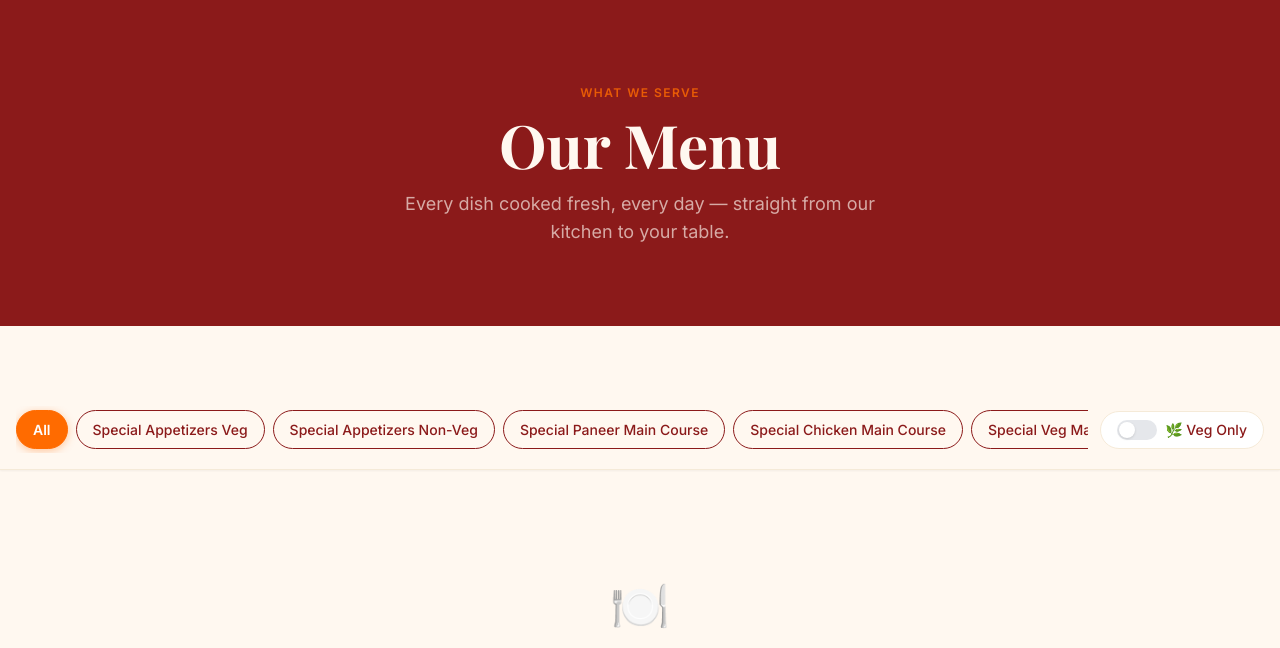
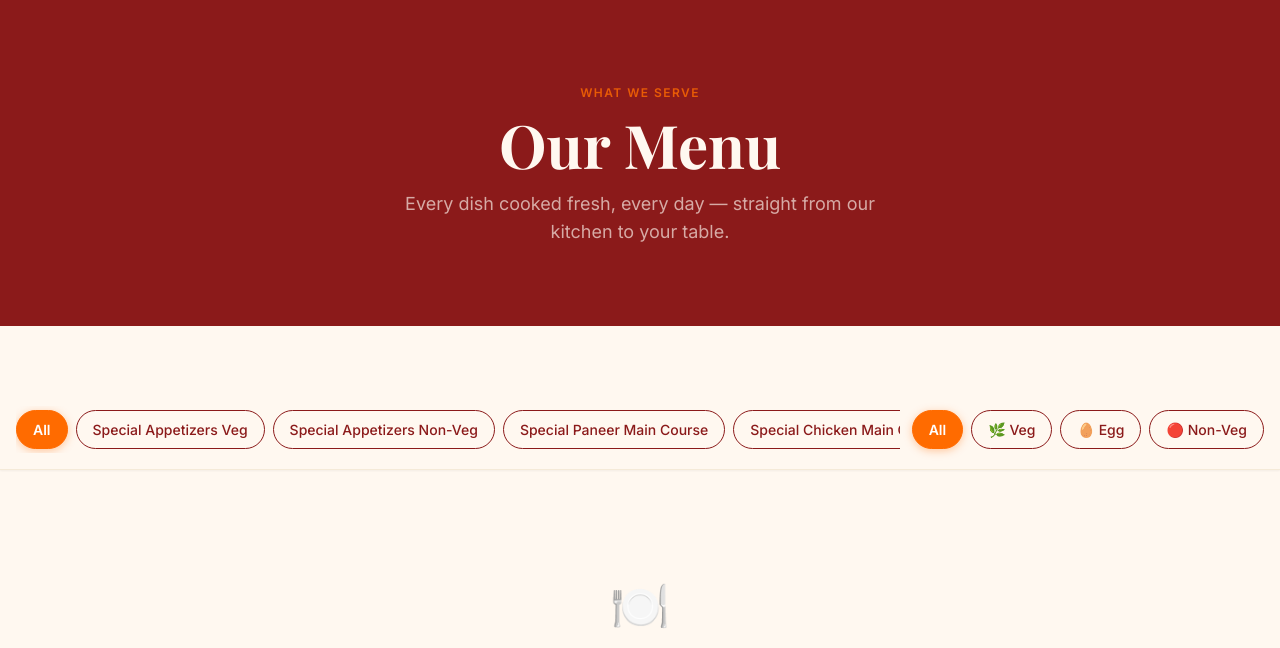
Before and after one commit to GirishInTech/DilliDaDhaba, a Django app: page /menu/ in a window 1280 px wide. Shown: the part 81-729 px from the top of the page. Run offline with Django 5.2, Linux system fonts and the light colour scheme; data comes from the database, SQL or seed files in the repository; both versions use the stored data as it was after the commit; data that the repository does not hold is empty; some libraries are stand-ins or nearby versions; some web fonts are replaced.

Commit message:
feat: add egg diet filter (All/Veg/Egg/Non-Veg) to menu page

```diff
--- a/menu/api_views.py
+++ b/menu/api_views.py
@@ -29,9 +29,11 @@ def category_list(request):
 @throttle_classes([AnonRateThrottle])
 def menu_list(request):
     """
-    GET /api/menu              — full available menu
+    GET /api/menu               — full available menu
     GET /api/menu?category=<id> — items filtered by category id
-    GET /api/menu?veg=true      — veg-only items
+    GET /api/menu?diet=veg      — veg items only (no egg)
+    GET /api/menu?diet=egg      — egg items only
+    GET /api/menu?diet=nonveg   — non-veg, non-egg items only
     """
     qs = (
         MenuItem.objects.filter(is_available=True)
@@ -43,9 +45,13 @@ def menu_list(request):
     if category_id:
         qs = qs.filter(category_id=category_id)
 
-    veg_param = request.query_params.get('veg')
-    if veg_param is not None:
-        qs = qs.filter(veg=veg_param.lower() == 'true')
+    diet = request.query_params.get('diet')
+    if diet == 'veg':
+        qs = qs.filter(veg=True, egg=False)
+    elif diet == 'egg':
+        qs = qs.filter(egg=True)
+    elif diet == 'nonveg':
+        qs = qs.filter(veg=False, egg=False)
 
     serializer = MenuItemSerializer(qs, many=True, context={'request': request})
     return Response(serializer.data)
--- a/menu/models.py
+++ b/menu/models.py
@@ -32,6 +32,10 @@ class MenuItem(models.Model):
     veg                = models.BooleanField(
         default=True,
         help_text='Green dot = veg, Red dot = non-veg',
+    )
+    egg                = models.BooleanField(
+        default=False,
+        help_text='Contains egg but no meat (e.g. egg curry, egg bhurji). Set veg=False when this is True.',
     )
 
     # Prices — at least one must be filled in
--- a/menu/serializers.py
+++ b/menu/serializers.py
@@ -17,6 +17,7 @@ class MenuItemSerializer(serializers.ModelSerializer):
             'category',
             'category_name',
             'veg',
+            'egg',
             'price_regular',
             'price_half',
             'price_full',
--- a/static/css/styles.css
+++ b/static/css/styles.css
@@ -181,6 +181,19 @@ html { scroll-behavior: smooth; }
   box-shadow: 0 1px 3px rgba(0,0,0,0.12);
 }
 
+.egg-badge {
+  display: inline-block;
+  background-color: rgba(255,255,255,0.92);
+  color: #b45309;
+  font-size: 0.65rem;
+  font-weight: 700;
+  text-transform: uppercase;
+  letter-spacing: 0.05em;
+  padding: 0.15rem 0.5rem;
+  border-radius: 9999px;
+  box-shadow: 0 1px 3px rgba(0,0,0,0.12);
+}
+
 /* Category tabs — hex values used so CDN Tailwind build is not needed */
 .tab {
   flex-shrink: 0;
--- a/templates/menu/menu.html
+++ b/templates/menu/menu.html
@@ -44,18 +44,17 @@
           {% endfor %}
         </div>
 
-        <!-- Veg-only toggle -->
-        <label class="flex items-center gap-2 cursor-pointer select-none shrink-0
-                       bg-white border border-cream-dark rounded-full px-4 py-2">
-          <div class="relative w-10 h-5">
-            <input type="checkbox" class="sr-only peer" x-model="vegOnly" @change="loadMenu()">
-            <div class="absolute inset-0 bg-gray-200 peer-checked:bg-green-500
-                        rounded-full transition-colors duration-200"></div>
-            <div class="absolute top-0.5 left-0.5 w-4 h-4 bg-white rounded-full shadow
-                        transition-transform duration-200 peer-checked:translate-x-5"></div>
-          </div>
-          <span class="text-sm font-medium text-maroon">🌿 Veg Only</span>
-        </label>
+        <!-- Diet filter pills -->
+        <div class="flex items-center gap-2 shrink-0 flex-wrap">
+          <button @click="dietFilter='all'; loadMenu()"
+                  :class="dietFilter==='all' ? 'tab-active' : 'tab'">All</button>
+          <button @click="dietFilter='veg'; loadMenu()"
+                  :class="dietFilter==='veg' ? 'tab-active' : 'tab'">🌿 Veg</button>
+          <button @click="dietFilter='egg'; loadMenu()"
+                  :class="dietFilter==='egg' ? 'tab-active' : 'tab'">🥚 Egg</button>
+          <button @click="dietFilter='nonveg'; loadMenu()"
+                  :class="dietFilter==='nonveg' ? 'tab-active' : 'tab'">🔴 Non-Veg</button>
+        </div>
 
       </div>
     </div>
@@ -81,10 +80,11 @@
 
       <template x-for="item in items" :key="item.id">
         <div class="dish-card group relative">
-          <!-- Veg badge -->
+          <!-- Diet badge -->
           <div class="absolute top-3 left-3 z-10">
-            <span x-show="item.veg"  class="veg-badge">🟢 Veg</span>
-            <span x-show="!item.veg" class="nonveg-badge">🔴 Non-Veg</span>
+            <span x-show="item.veg && !item.egg"  class="veg-badge">🟢 Veg</span>
+            <span x-show="item.egg"               class="egg-badge">🥚 Egg</span>
+            <span x-show="!item.veg && !item.egg" class="nonveg-badge">🔴 Non-Veg</span>
           </div>
 
           <!-- Image -->
@@ -138,7 +138,7 @@ function menuApp() {
     items: [],
     loading: true,
     activeCategory: null,
-    vegOnly: false,
+    dietFilter: 'all',
 
     async init() {
       await this.loadMenu();
@@ -154,7 +154,7 @@ function menuApp() {
       try {
         const params = new URLSearchParams();
         if (this.activeCategory !== null) params.append('category', this.activeCategory);
-        if (this.vegOnly) params.append('veg', 'true');
+        if (this.dietFilter !== 'all') params.append('diet', this.dietFilter);
 
         const res = await fetch(`/api/menu?${params.toString()}`);
         if (!res.ok) throw new Error('Network error');
```
Also changed, not shown: menu/admin.py (+5 -2 lines), db.sqlite3, menu/migrations/0002_add_egg_field.py (added).
